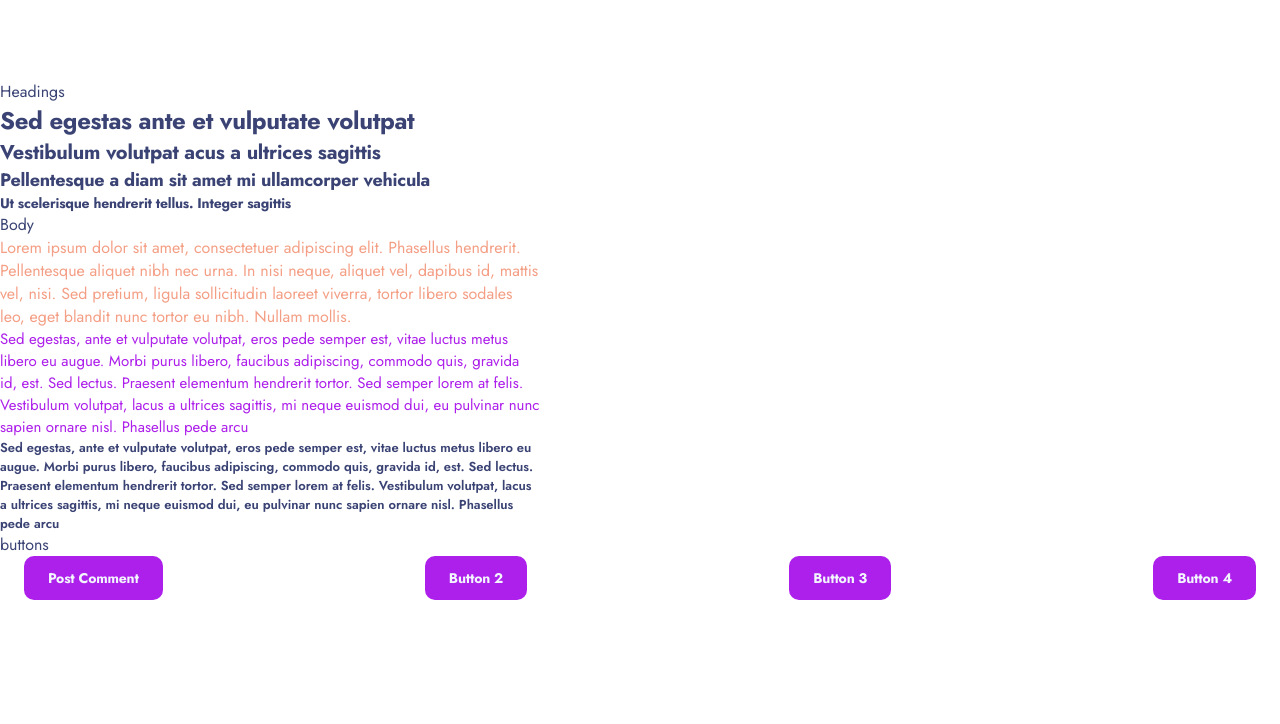
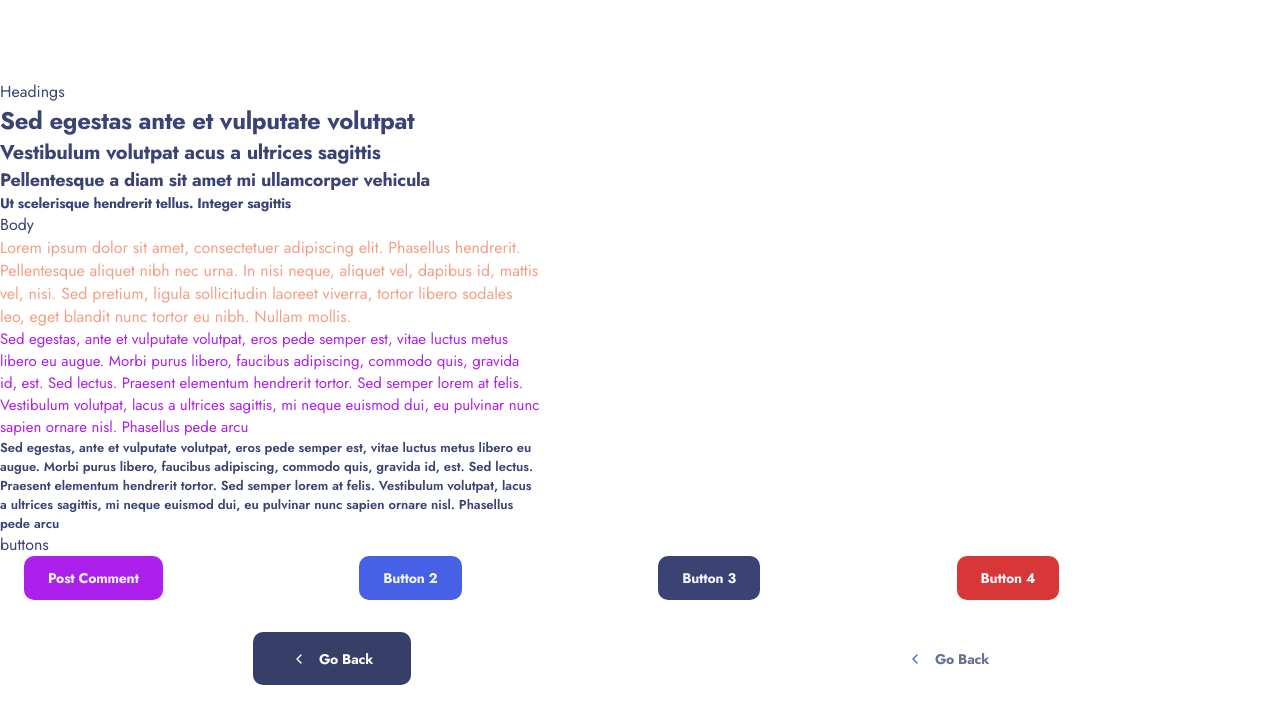
Before and after one commit to keremenen/product-feedback-app, a Next.js app: page / in a window 1280 px wide. Shown: the top 724 px of the page. Built offline with nearby package versions, Linux system fonts and the light colour scheme.

Commit message:
Setup navigation buttons from design system

```diff
--- a/src/app/page.tsx
+++ b/src/app/page.tsx
@@ -1,4 +1,5 @@
 import { Button } from '@/components/ui/button'
+import { ChevronLeftIcon } from 'lucide-react'
 
 export default function Home() {
 	return (
@@ -33,7 +34,7 @@ export default function Home() {
 					lacus a ultrices sagittis, mi neque euismod dui, eu pulvinar nunc
 					sapien ornare nisl. Phasellus pede arcu
 				</p>
-				<p className="text-body-3">
+				<p className="text-body-3 un">
 					Sed egestas, ante et vulputate volutpat, eros pede semper est, vitae
 					luctus metus libero eu augue. Morbi purus libero, faucibus adipiscing,
 					commodo quis, gravida id, est. Sed lectus. Praesent elementum
@@ -43,11 +44,22 @@ export default function Home() {
 				</p>
 			</div>
 			<p>buttons</p>
-			<div className="flex justify-between rounded h-11 px-6 tracking-normal">
+			<div className="flex justify-between rounded h-11 px-6 tracking-normal mb-8">
 				<Button>Post Comment</Button>
-				<Button>Button 2</Button>
-				<Button>Button 3</Button>
-				<Button>Button 4</Button>
+				<Button variant={'secondary'}>Button 2</Button>
+				<Button variant={'tertiary'}>Button 3</Button>
+				<Button variant={'warning'}>Button 4</Button>
+				<br />
+			</div>
+			<div className="flex justify-around rounded h-11 px-6 tracking-normal">
+				<Button variant={'dark-navigation'} size={'medium'}>
+					<ChevronLeftIcon />
+					Go Back
+				</Button>
+				<Button variant={'white-navigation'} size={'medium'}>
+					<ChevronLeftIcon color="#4661E6" />
+					Go Back
+				</Button>
 			</div>
 		</main>
 	)
--- a/src/components/ui/button.tsx
+++ b/src/components/ui/button.tsx
@@ -5,7 +5,7 @@ import { cva, type VariantProps } from 'class-variance-authority'
 import { cn } from '@/lib/utils'
 
 const buttonVariants = cva(
-	'inline-flex items-center justify-center gap-2 whitespace-nowrap rounded-[10px] text-body-3 md:text-heading-4 font-medium ring-offset-white transition-colors focus-visible:outline-none focus-visible:ring-2 focus-visible:ring-neutral-950 focus-visible:ring-offset-2 disabled:pointer-events-none disabled:opacity-50 [&_svg]:pointer-events-none [&_svg]:size-4 [&_svg]:shrink-0 tracking-normal',
+	'inline-flex items-center justify-center gap-3 whitespace-nowrap rounded-[10px] text-body-3 md:text-heading-4 font-medium ring-offset-white transition-colors focus-visible:outline-none focus-visible:ring-2 focus-visible:ring-neutral-950 focus-visible:ring-offset-2 disabled:pointer-events-none disabled:opacity-50 [&_svg]:pointer-events-none [&_svg]:size-4 [&_svg]:shrink-0 tracking-normal',
 	{
 		variants: {
 			variant: {
@@ -13,9 +13,13 @@ const buttonVariants = cva(
 				secondary: 'bg-[#4661E6] text-[#F2F4FE] hover:bg-[#7C91F9]',
 				tertiary: 'bg-[#3A4374] text-[#F2F4FE] hover:bg-[#656EA3]',
 				warning: 'bg-[#D73737] text-[#F2F4FE] hover:bg-[#E98888]',
+				'white-navigation':
+					'bg-primary-white text-[#647196] hover:underline color:[#4661E6]',
+				'dark-navigation': 'bg-[#373F68] text-primary-white hover:underline',
 			},
 			size: {
 				default: 'h-10 md:h-11 px-4 md:px-6',
+				medium: 'h-[53px] px-[38px]',
 			},
 		},
 		defaultVariants: {
```
